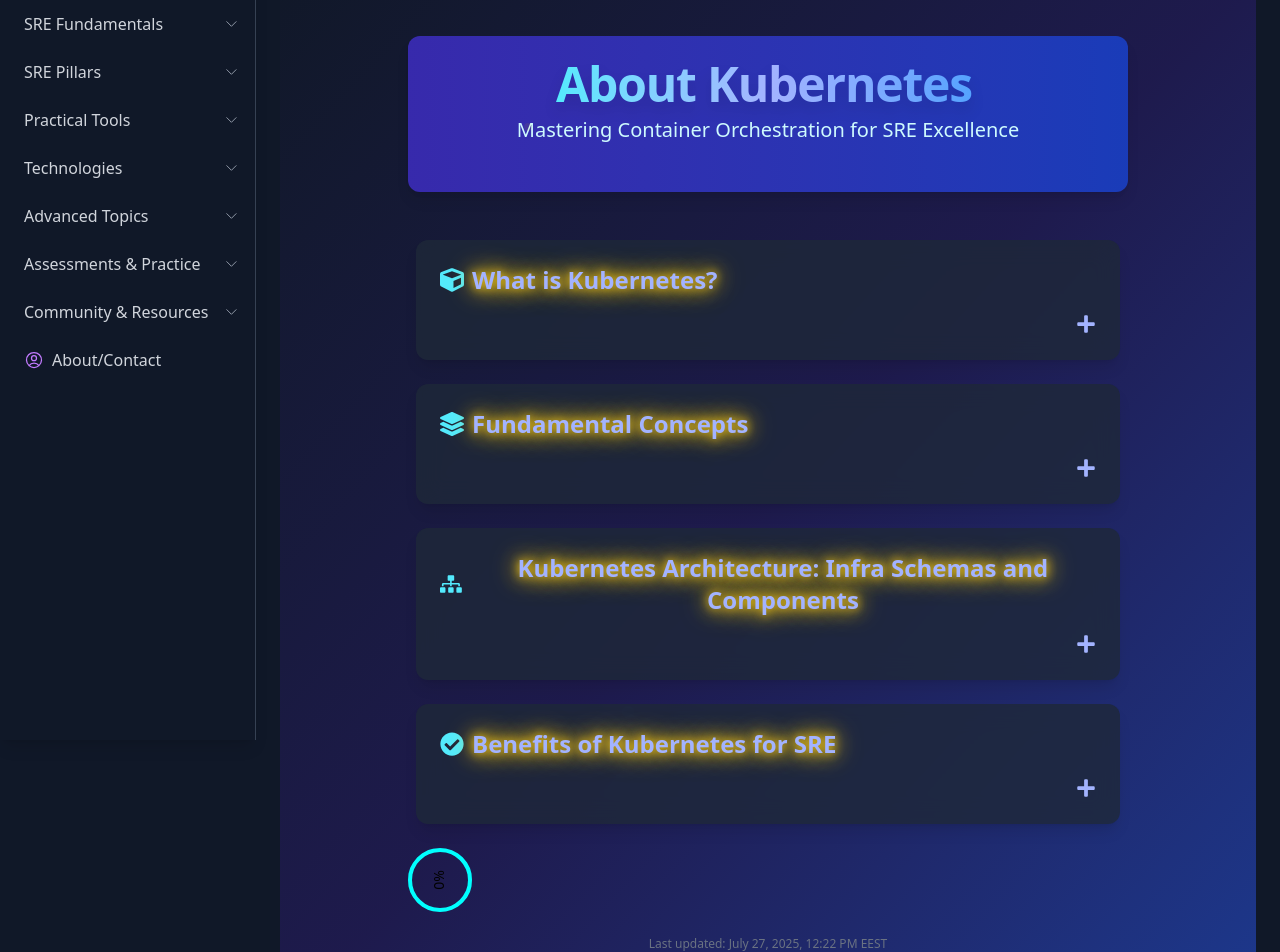
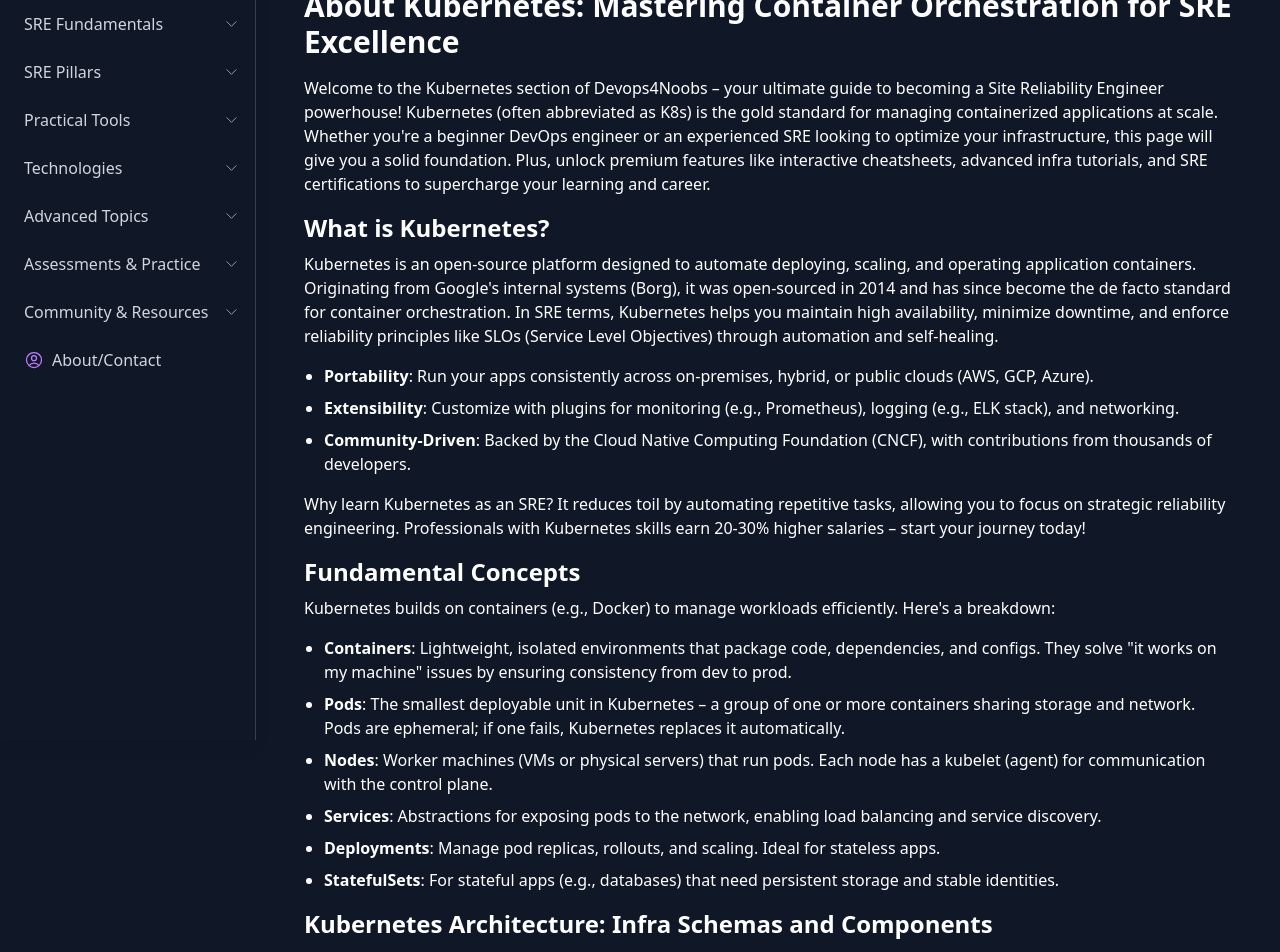
Before and after one commit to devops4noobs/sre4noobs, a Next.js app: page /technologies/kubernetes in a window 1280 px wide. Shown: the part 60-1012 px from the top of the page. Built offline with nearby package versions, Linux system fonts and the light colour scheme.

Commit message:
rollback k8s about

```diff
--- a/src/app/technologies/kubernetes/page.tsx
+++ b/src/app/technologies/kubernetes/page.tsx
@@ -1,285 +1,90 @@
-'use client'; // Required for useState and motion
-import { FaCube, FaLayerGroup, FaSitemap, FaCheckCircle, FaMinus, FaPlus } from "react-icons/fa";
-import { motion } from "framer-motion";
-import { useState, useEffect } from "react";
-import Image from "next/image";
-import ErrorBoundary from '@/components/ErrorBoundary'; // Assuming you have this component
+export default function KubernetesPage() {
+  return (
+    <main className="p-6 bg-gray-900 text-white overflow-y-auto">
+      <h1 className="text-3xl font-bold mb-4">About Kubernetes: Mastering Container Orchestration for SRE Excellence</h1>
+      <p className="mb-4">
+        Welcome to the Kubernetes section of Devops4Noobs – your ultimate guide to becoming a Site Reliability Engineer powerhouse! Kubernetes (often abbreviated as K8s) is the gold standard for managing containerized applications at scale. Whether you&apos;re a beginner DevOps engineer or an experienced SRE looking to optimize your infrastructure, this page will give you a solid foundation. Plus, unlock premium features like interactive cheatsheets, advanced infra tutorials, and SRE certifications to supercharge your learning and career.
+      </p>
 
-const cardVariants = {
-  hidden: { scale: 1, opacity: 0, y: 20 },
-  visible: { scale: 1, opacity: 1, y: 0 },
-  hover: { scale: 1.03, boxShadow: "0 8px 16px rgba(0, 0, 0, 0.3)" },
-};
-
-const sections = [
-  {
-    title: "What is Kubernetes?",
-    icon: FaCube,
-    content: (
-      <div className="space-y-4 text-indigo-100">
-        <p>
+      <h2 className="text-2xl font-bold mb-2">What is Kubernetes?</h2>
+      <p className="mb-4">
         Kubernetes is an open-source platform designed to automate deploying, scaling, and operating application containers. Originating from Google&apos;s internal systems (Borg), it was open-sourced in 2014 and has since become the de facto standard for container orchestration. In SRE terms, Kubernetes helps you maintain high availability, minimize downtime, and enforce reliability principles like SLOs (Service Level Objectives) through automation and self-healing.
       </p>
       <ul className="list-disc pl-5 space-y-2 mb-4">
-          <li><strong>Portability:</strong> Run your apps consistently across on-premises, hybrid, or public clouds (AWS, GCP, Azure).</li>
-          <li><strong>Extensibility:</strong> Customize with plugins for monitoring (e.g., Prometheus), logging (e.g., ELK stack), and networking.</li>
-          <li><strong>Community-Driven:</strong> Backed by the Cloud Native Computing Foundation (CNCF), with contributions from thousands of developers.</li>
+        <li><strong>Portability</strong>: Run your apps consistently across on-premises, hybrid, or public clouds (AWS, GCP, Azure).</li>
+        <li><strong>Extensibility</strong>: Customize with plugins for monitoring (e.g., Prometheus), logging (e.g., ELK stack), and networking.</li>
+        <li><strong>Community-Driven</strong>: Backed by the Cloud Native Computing Foundation (CNCF), with contributions from thousands of developers.</li>
       </ul>
-        <p>
+      <p className="mb-4">
         Why learn Kubernetes as an SRE? It reduces toil by automating repetitive tasks, allowing you to focus on strategic reliability engineering. Professionals with Kubernetes skills earn 20-30% higher salaries – start your journey today!
       </p>
-      </div>
-    ),
-  },
-  {
-    title: "Fundamental Concepts",
-    icon: FaLayerGroup,
-    content: (
-      <div className="space-y-4 text-indigo-100">
-        <p>
+
+      <h2 className="text-2xl font-bold mb-2">Fundamental Concepts</h2>
+      <p className="mb-4">
         Kubernetes builds on containers (e.g., Docker) to manage workloads efficiently. Here&apos;s a breakdown:
       </p>
       <ul className="list-disc pl-5 space-y-2 mb-4">
-          <li><strong>Containers:</strong> Lightweight, isolated environments that package code, dependencies, and configs. They solve &quot;it works on my machine&quot; issues by ensuring consistency from dev to prod.</li>
-          <li><strong>Pods:</strong> The smallest deployable unit in Kubernetes – a group of one or more containers sharing storage and network. Pods are ephemeral; if one fails, Kubernetes replaces it automatically.</li>
-          <li><strong>Nodes:</strong> Worker machines (VMs or physical servers) that run pods. Each node has a kubelet (agent) for communication with the control plane.</li>
-          <li><strong>Services:</strong> Abstractions for exposing pods to the network, enabling load balancing and service discovery.</li>
-          <li><strong>Deployments:</strong> Manage pod replicas, rollouts, and scaling. Ideal for stateless apps.</li>
-          <li><strong>StatefulSets:</strong> For stateful apps (e.g., databases) that need persistent storage and stable identities.</li>
+        <li><strong>Containers</strong>: Lightweight, isolated environments that package code, dependencies, and configs. They solve &quot;it works on my machine&quot; issues by ensuring consistency from dev to prod.</li>
+        <li><strong>Pods</strong>: The smallest deployable unit in Kubernetes – a group of one or more containers sharing storage and network. Pods are ephemeral; if one fails, Kubernetes replaces it automatically.</li>
+        <li><strong>Nodes</strong>: Worker machines (VMs or physical servers) that run pods. Each node has a kubelet (agent) for communication with the control plane.</li>
+        <li><strong>Services</strong>: Abstractions for exposing pods to the network, enabling load balancing and service discovery.</li>
+        <li><strong>Deployments</strong>: Manage pod replicas, rollouts, and scaling. Ideal for stateless apps.</li>
+        <li><strong>StatefulSets</strong>: For stateful apps (e.g., databases) that need persistent storage and stable identities.</li>
       </ul>
-      </div>
-    ),
-  },
-  {
-    title: "Kubernetes Architecture: Infra Schemas and Components",
-    icon: FaSitemap,
-    content: (
-      <div className="space-y-4 text-indigo-100">
-        <p>
+
+
+      <h2 className="text-2xl font-bold mb-2">Kubernetes Architecture: Infra Schemas and Components</h2>
+      <p className="mb-4">
         Understanding Kubernetes architecture is crucial for SREs to design resilient systems. At its core, Kubernetes follows a master-worker model:
       </p>
-        <h4 className="text-indigo-400 font-semibold">High-Level Architecture Schema</h4>
-        <ErrorBoundary fallback={<p className="text-red-400">Image failed to load. Check the path: /images/components-of-k8s.png</p>}>
-          {typeof window !== 'undefined' && (
-            <Image
+
+      <h3 className="text-xl font-bold mb-2">High-Level Architecture Schema</h3>
+      <img
         src="/images/components-of-k8s.png"
         alt="Kubernetes High-Level Architecture Diagram"
-              width={800}
-              height={400}
-              className="w-full max-w-3xl mx-auto mb-4"
-              onError={(e) => console.error("Image load error:", e)}
+        className="w-full max-w-3xl mx-auto mb-4 "
       />
-          )}
-        </ErrorBoundary>
-        <p>
-          <strong>Description:</strong>
+      <p className="mb-4">
+        <strong>Description</strong>:
+        - <strong>Control Plane (Master)</strong>: The brain of the cluster. It makes global decisions (e.g., scheduling pods) and maintains the desired state. Components include:
+          - <strong>API Server</strong>: Entry point for all requests; exposes the Kubernetes API.
+          - <strong>Scheduler</strong>: Assigns pods to nodes based on resource availability and constraints.
+          - <strong>Controller Manager</strong>: Runs controllers for replication, endpoints, etc.
+          - <strong>etcd</strong>: Distributed key-value store for cluster data (highly available, consistent).
+        - <strong>Nodes (Workers)</strong>: Run the actual workloads. Each node includes:
+          - <strong>Kubelet</strong>: Ensures pods are running and healthy.
+          - <strong>Container Runtime</strong>: Executes containers (e.g., containerd, CRI-O).
+          - <strong>Kube Proxy</strong>: Manages network rules for service abstraction.
+        - <strong>Pods & Infra Flow</strong>: Pods are scheduled on nodes via &quot;bin packing&quot; (efficient resource use). Self-healing restarts failed pods, and scaling adjusts replicas based on metrics (e.g., CPU usage).
       </p>
-        <ul className="list-disc pl-5 space-y-2 mb-4">
-          <li><strong>Control Plane (Master):</strong> The brain of the cluster. It makes global decisions (e.g., scheduling pods) and maintains the desired state. Components include:</li>
-          <li>— <strong>API Server:</strong> Entry point for all requests; exposes the Kubernetes API.</li>
-          <li>— <strong>Scheduler:</strong> Assigns pods to nodes based on resource availability and constraints.</li>
-          <li>— <strong>Controller Manager:</strong> Runs controllers for replication, endpoints, etc.</li>
-          <li>— <strong>etcd:</strong> Distributed key-value store for cluster data (highly available, consistent).</li>
-          <li><strong>Nodes (Workers):</strong> Run the actual workloads. Each node includes:</li>
-          <li>— <strong>Kubelet:</strong> Ensures pods are running and healthy.</li>
-          <li>— <strong>Container Runtime:</strong> Executes containers (e.g., containerd, CRI-O).</li>
-          <li>— <strong>Kube Proxy:</strong> Manages network rules for service abstraction.</li>
-          <li><strong>Pods & Infra Flow:</strong> Pods are scheduled on nodes via &quot;bin packing&quot; (efficient resource use). Self-healing restarts failed pods, and scaling adjusts replicas based on metrics (e.g., CPU usage).</li>
-        </ul>
 
-        <h4 className="text-indigo-400 font-semibold">Advanced Infra Schema: Scaling and Reliability</h4>
-        <ErrorBoundary fallback={<p className="text-red-400">Image failed to load. Check the path: /images/k8s-cluster-architecture.png</p>}>
-          {typeof window !== 'undefined' && (
-            <Image
+      <h3 className="text-xl font-bold mb-2">Advanced Infra Schema: Scaling and Reliability</h3>
+      <img
         src="/images/k8s-cluster-architecture.png"
         alt="Kubernetes Multi-Node Cluster Diagram"
-              width={800}
-              height={400}
         className="w-full max-w-3xl mx-auto mb-4"
-              onError={(e) => console.error("Image load error:", e)}
       />
-          )}
-        </ErrorBoundary>
-        <p>
+      <p className="mb-4">
         Imagine a multi-node cluster spanning availability zones. This setup ensures high availability – if AZ1 fails, traffic routes to AZ2. As an SRE, use Kubernetes to define SLOs (e.g., 99.99% uptime) and error budgets.
       </p>
-      </div>
-    ),
-  },
-  {
-    title: "Benefits of Kubernetes for SRE",
-    icon: FaCheckCircle,
-    content: (
-      <div className="space-y-4 text-indigo-100">
-        <p>
+
+      <h2 className="text-2xl font-bold mb-2">Benefits of Kubernetes for SRE</h2>
+      <p className="mb-4">
         Kubernetes isn&apos;t just tech; it&apos;s a game-changer for reliability:
       </p>
       <ul className="list-disc pl-5 space-y-2 mb-4">
-          <li><strong>Self-Healing:</strong> Automatically restarts failed containers and reschedules pods.</li>
-          <li><strong>Scalability:</strong> Auto-scale based on demand, preventing outages during traffic spikes.</li>
-          <li><strong>Observability:</strong> Integrate with tools like Prometheus and Grafana for metrics, logs, and traces.</li>
-          <li><strong>Toil Reduction:</strong> Automate deployments, reducing manual interventions and errors.</li>
-          <li><strong>Cost Efficiency:</strong> Optimize resource usage, lowering cloud bills by 30-50%.</li>
+        <li><strong>Self-Healing</strong>: Automatically restarts failed containers and reschedules pods.</li>
+        <li><strong>Scalability</strong>: Auto-scale based on demand, preventing outages during traffic spikes.</li>
+        <li><strong>Observability</strong>: Integrate with tools like Prometheus and Grafana for metrics, logs, and traces.</li>
+        <li><strong>Toil Reduction</strong>: Automate deployments, reducing manual interventions and errors.</li>
+        <li><strong>Cost Efficiency</strong>: Optimize resource usage, lowering cloud bills by 30-50%.</li>
       </ul>
-        <p>
+      <p className="mb-4">
         Real-world impact: Companies like Google, Netflix, and Spotify use Kubernetes to handle billions of requests reliably. As an SRE, mastering it means fewer incidents and more innovation time.
       </p>
       <p className="text-sm text-gray-400">
         *Last updated: July 20, 2025. Content sourced from official Kubernetes documentation and SRE best practices.*
       </p>
-      </div>
-    ),
-  },
-];
-
-export default function KubernetesPage() {
-  const [openIndex, setOpenIndex] = useState<number | null>(null);
-  const [hoveredSection, setHoveredSection] = useState<string | null>(null);
-  const [progress, setProgress] = useState(0);
-
-  useEffect(() => {
-    const handleScroll = () => {
-      const totalSections = sections.length;
-      const sectionHeight = window.innerHeight;
-      const scrollPosition = window.scrollY;
-      const progressValue = Math.min((scrollPosition / (totalSections * sectionHeight)) * 100, 100);
-      setProgress(progressValue);
-    };
-    window.addEventListener('scroll', handleScroll);
-    return () => window.removeEventListener('scroll', handleScroll);
-  }, []);
-
-  return (
-    <div className="min-h-screen bg-gradient-to-br from-gray-900 via-indigo-950 to-blue-900 flex flex-col items-center justify-start py-6 md:py-12 overflow-x-hidden relative">
-      {/* Animated Background Particles */}
-      <div className="absolute inset-0 opacity-10">
-        <div className="absolute w-2 h-2 bg-yellow-400 rounded-full animate-pulse" style={{ top: "15%", left: "25%" }}></div>
-        <div className="absolute w-1 h-1 bg-indigo-300 rounded-full animate-pulse" style={{ top: "40%", left: "75%" }}></div>
-        <div className="absolute w-3 h-3 bg-blue-300 rounded-full animate-pulse" style={{ top: "70%", left: "35%" }}></div>
-      </div>
-
-      <main className="p-4 md:p-6 w-full max-w-3xl mx-auto text-center">
-        {/* Hero Section */}
-        <motion.section
-          className="bg-gradient-to-r from-indigo-800 to-blue-800 rounded-xl p-4 md:p-6 mb-6 md:mb-12 shadow-lg transform perspective-1000 hover:rotate-x-2 transition-all duration-500"
-          initial="hidden"
-          animate="visible"
-          variants={cardVariants}
-        >
-          <motion.h1
-            className="text-3xl md:text-5xl font-extrabold text-white mb-2 drop-shadow-xl tracking-tight font-inter"
-            initial={{ y: -30, opacity: 0 }}
-            animate={{ y: 0, opacity: 1 }}
-            transition={{ duration: 0.8 }}
-          >
-            <span className="bg-clip-text text-transparent bg-gradient-to-r from-cyan-300 via-indigo-300 to-blue-400 pr-2">
-              About Kubernetes
-            </span>
-          </motion.h1>
-          <motion.p
-            className="text-base md:text-xl text-cyan-100 mb-4 md:mb-6 font-inter"
-            initial={{ y: 30, opacity: 0 }}
-            animate={{ y: 0, opacity: 1 }}
-            transition={{ duration: 0.8, delay: 0.2 }}
-          >
-            Mastering Container Orchestration for SRE Excellence
-          </motion.p>
-        </motion.section>
-
-        {/* Sections Accordion */}
-        <div className="space-y-6 px-2">
-          {sections.map((section, index) => (
-            <motion.div
-              key={section.title}
-              className="bg-gray-800/80 backdrop-blur-md rounded-xl p-4 md:p-6 mb-6 shadow-lg relative"
-              initial="hidden"
-              animate="visible"
-              variants={cardVariants}
-              whileHover="hover"
-              onHoverStart={() => setHoveredSection(section.title.toLowerCase())}
-              onHoverEnd={() => setHoveredSection(null)}
-            >
-              <h2 className="text-xl md:text-2xl font-semibold text-indigo-300 mb-4 flex items-center gap-2 glow-text">
-                <section.icon className="text-cyan-300" />
-                {section.title}
-              </h2>
-              <div className="space-y-4">
-                <div
-                  className={`cursor-pointer ${openIndex === index ? "ring-2 ring-yellow-300/60" : ""}`}
-                  onClick={() => setOpenIndex(openIndex === index ? null : index)}
-                >
-                  <div className="flex items-center justify-between">
-                    <h3 className="text-indigo-100 font-medium">&nbsp;</h3>
-                    {openIndex === index ? (
-                      <FaMinus className="w-5 h-5 text-yellow-300" />
-                    ) : (
-                      <FaPlus className="w-5 h-5 text-indigo-300" />
-                    )}
-                  </div>
-                </div>
-                {openIndex === index && (
-                  <motion.div
-                    className="mt-4 text-indigo-100 text-sm md:text-base"
-                    initial={{ opacity: 0, height: 0 }}
-                    animate={{ opacity: 1, height: "auto" }}
-                    transition={{ duration: 0.3 }}
-                  >
-                    {section.content}
-                  </motion.div>
-                )}
-              </div>
-              {hoveredSection === section.title.toLowerCase() && (
-                <motion.div
-                  className="bg-yellow-900/50 rounded p-2 mt-2 text-white text-xs md:text-sm"
-                  initial={{ opacity: 0 }}
-                  animate={{ opacity: 1 }}
-                  transition={{ duration: 0.3 }}
-                >
-                  Click to dive deeper!
-                </motion.div>
-              )}
-            </motion.div>
-          ))}
-        </div>
-
-        {/* Progress Tracker */}
-        <motion.div
-          className="w-16 h-16 mb-6 flex items-center justify-center"
-          animate={{ scale: progress >= 100 ? 1.1 : 1 }}
-          transition={{ duration: 0.5 }}
-        >
-          <svg className="w-full h-full transform -rotate-90">
-            <motion.circle
-              cx="32"
-              cy="32"
-              r="30"
-              stroke="#00FFFF"
-              strokeWidth="4"
-              fill="transparent"
-              pathLength="1"
-              style={{ pathLength: progress / 100 }}
-            />
-            <text x="50%" y="50%" dominantBaseline="middle" textAnchor="middle" className="text-cyan-300 text-sm">
-              {Math.round(progress)}%
-            </text>
-          </svg>
-          {progress >= 100 && (
-            <motion.div
-              className="absolute text-cyan-300 text-xs font-bold"
-              initial={{ opacity: 0 }}
-              animate={{ opacity: 1 }}
-              transition={{ duration: 0.5 }}
-            >
-              Mastery Unlocked!
-            </motion.div>
-          )}
-        </motion.div>
-
-        {/* Footer Timestamp */}
-        <p className="text-gray-500 text-xs mt-4 text-center">
-          Last updated: July 27, 2025, 12:22 PM EEST
-        </p>
     </main>
-    </div>
   );
 }
```
Lines whose indentation alone changed are shown as unchanged.
